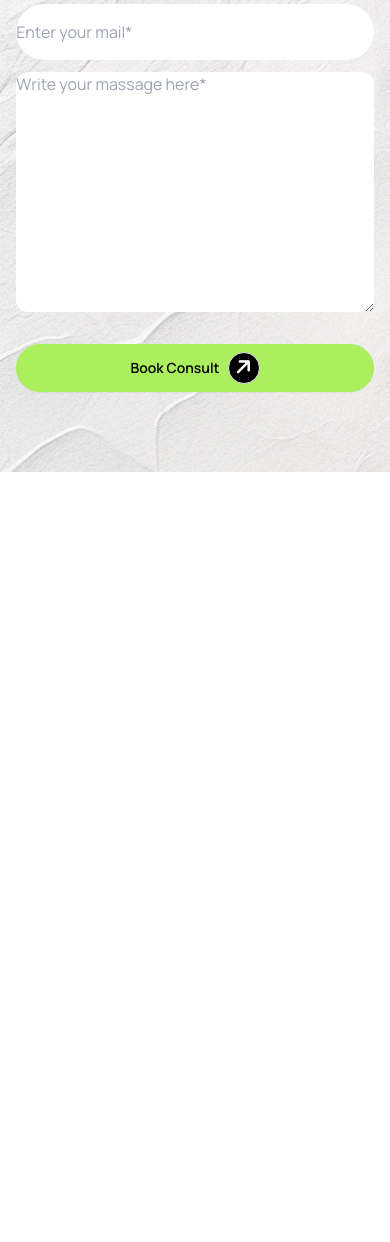
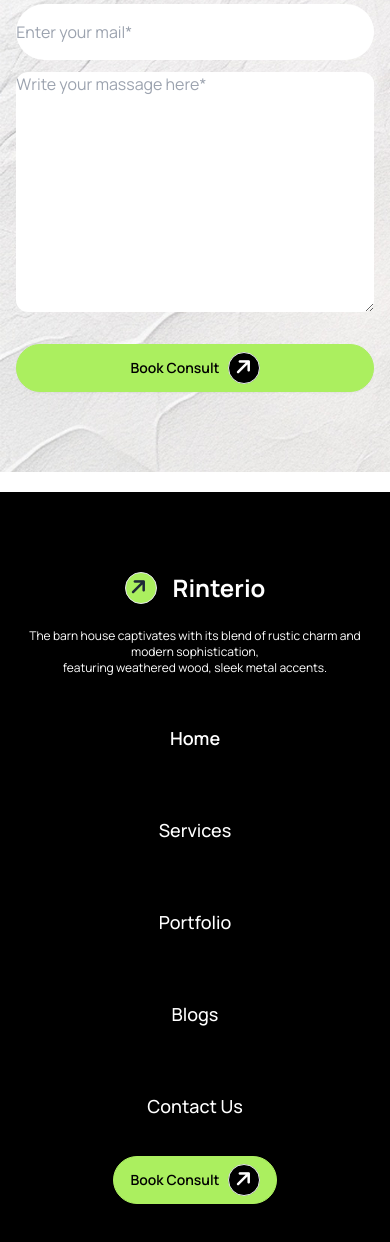
Before and after one commit to shafisiyam712/Milestone-Three--Project, a plain HTML site: page index.html in a window 390 px wide. Shown: the part 5828-7070 px from the top of the page. Before the commit the page ends 6300 px from the top, so only its background shows below. Drawn offline with nearby package versions, Linux system fonts and the light colour scheme.

Commit message:
footer section done

```diff
--- a/index.html
+++ b/index.html
@@ -69,16 +69,16 @@
                         <a href="#">Home</a>
                     </li>
                     <li class="text-para">
-                        <a href="#">Everything</a>
+                        <a href="#">Services</a>
                     </li>
                     <li class="text-para">
-                        <a href="#">Groceries</a>
+                        <a href="#">Portfolio</a>
                     </li>
                     <li class="text-para">
-                        <a href="#">About</a>
+                        <a href="#">Blogs</a>
                     </li>
                     <li class="text-para">
-                        <a href="#">Contact</a>
+                        <a href="#">Contact Us</a>
                     </li>
                 </ul>
             </div>
@@ -342,8 +342,49 @@
 
          </section>
     </main>
-    <footer class="w-full h-auto bg-black">
-        <!--  -->
+    <footer class="mt-5 w-full h-auto bg-black py-20">
+        <!-- footer container -->
+        <div class="w-11/12 mx-auto flex flex-col items-center gap-6">
+            <div class="flex">
+                <!-- footer logo -->
+                <div class="w-8 h-8 border bg-primary rounded-full">
+                    <i class="fa-solid fa-arrow-right text-xl -rotate-45 ml-1"></i>
+                </div>
+                <h1 class="text-2xl font-bold ml-4 text-white">Rinterio</h1>
+            </div>
+            <!-- footer text -->
+            <p class="text-white text-xs text-center">The barn house captivates with its blend of rustic charm and
+                modern sophistication, <br> featuring weathered wood, sleek metal accents.</p>
+        </div>
+        <!-- footer menubar -->
+        <div class="flex flex-col md:flex-row md:ml-[340px] mt-8">
+            <ul class="menu menu-horizontal  flex items-center flex-col md:flex-row text-lg font-medium gap-12">
+                <li class="text-white font-semibold">
+                    <a href="#">Home</a>
+                </li>
+                <li class="text-white">
+                    <a href="#">Services</a>
+                </li>
+                <li class="text-white">
+                    <a href="#">Portfolio</a>
+                </li>
+                <li class="text-white">
+                    <a href="#">Blogs</a>
+                </li>
+                <li class="text-white">
+                    <a href="#">Contact Us</a>
+                </li>
+            </ul>
+        </div>
+        <!-- footer button -->
+        <div class="text-center">
+            <a class="btn rounded-full bg-primary mt-5 border-primary">
+            <h3 class="text-black">Book Consult</h3>
+            <div class="w-8 h-8 border bg-black rounded-full">
+                <i class="fa-solid fa-arrow-right text-xl text-white -rotate-45"></i>
+            </div>
+        </a>
+        </div>
 
     </footer>
 </body>
```
